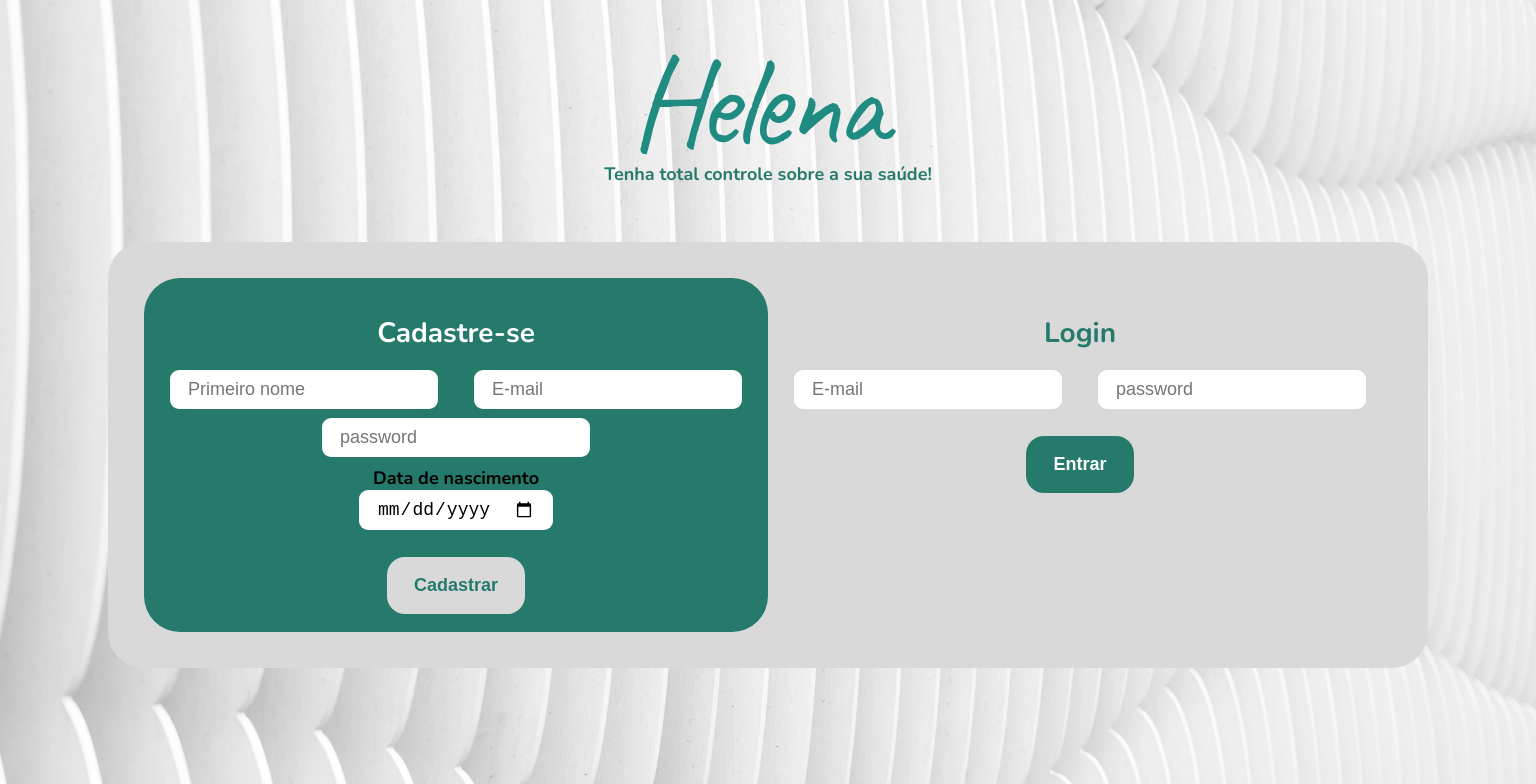
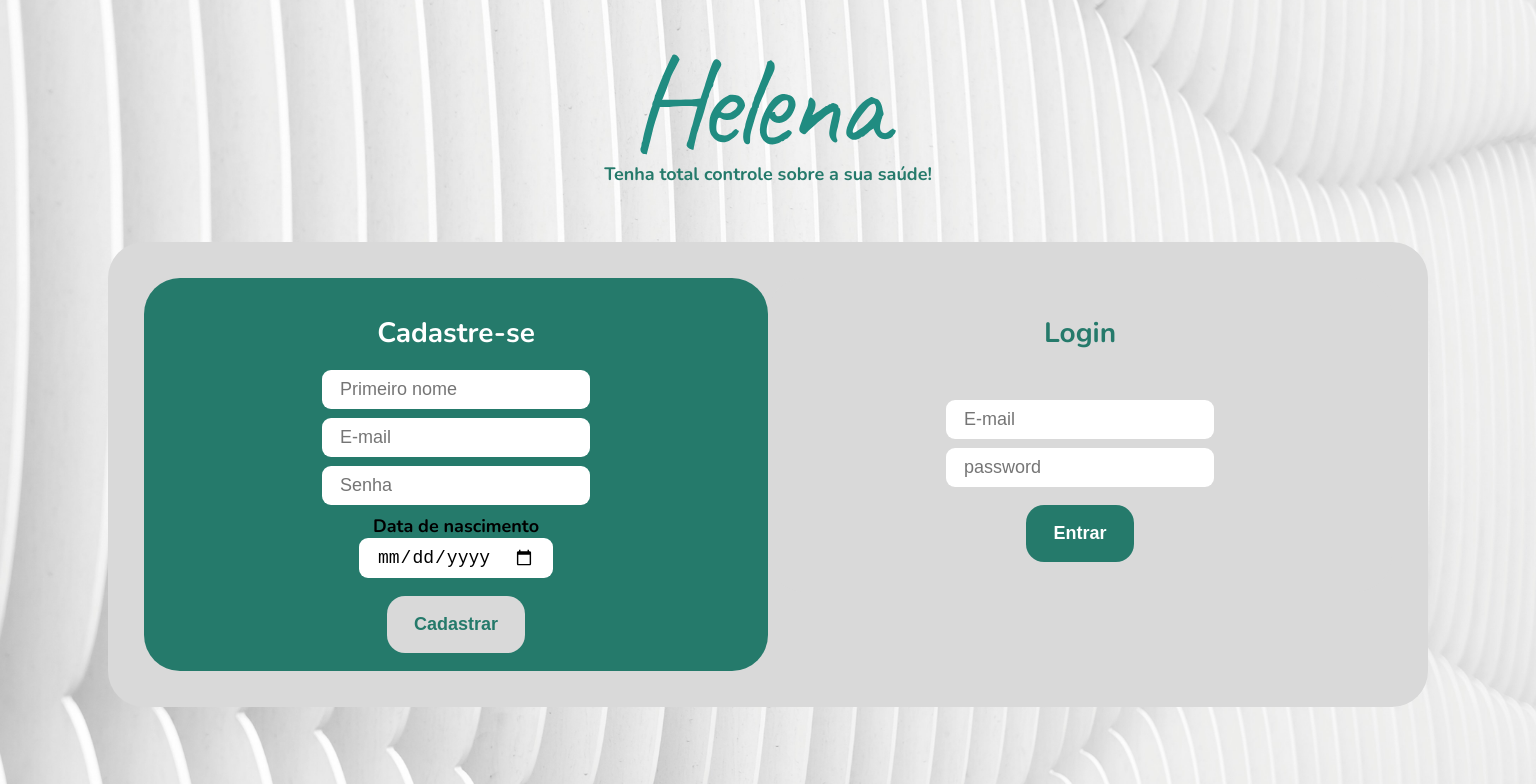
Before and after one commit to carolrochafloro/HelenaFrontend, an Angular app: page / in a window 1536 px wide. Shown: the top 784 px of the page. Built offline with nearby package versions, Linux system fonts and the light colour scheme.

Commit message:
Ajuste no responsivo da tela de login

```diff
--- a/src/app/pages/login/login.component.html
+++ b/src/app/pages/login/login.component.html
@@ -28,7 +28,7 @@
           type="password"
           name="password"
           id="passwordRegister"
-          placeholder="password"
+          placeholder="Senha"
           [(ngModel)]="registerData.password"
         />
         <div class="dateOfBirth">
--- a/src/app/pages/login/login.component.scss
+++ b/src/app/pages/login/login.component.scss
@@ -1,19 +1,4 @@
 :host {
-  input {
-    padding: 0.5rem 1rem;
-    font-size: 1rem;
-    margin-right: 1rem;
-    margin-left: 1rem;
-    margin-bottom: 0.5rem;
-    border: none;
-    background-color: var(--white);
-    border-radius: 0.5rem;
-  }
-  button {
-    justify-self: center;
-    margin-top: 1rem;
-  }
-
   .presentation {
     text-align: center;
     color: var(--primary-green);
@@ -29,6 +14,21 @@
     margin: 3rem 6rem;
     border-radius: 2rem;
     align-items: start;
+
+    input {
+      padding: 0.5rem 1rem;
+      font-size: 1rem;
+      margin-right: 1rem;
+      margin-left: 1rem;
+      margin-bottom: 0.5rem;
+      border: none;
+      background-color: var(--white);
+      border-radius: 0.5rem;
+    }
+    button {
+      justify-self: center;
+      margin-top: 1rem;
+    }
 
     .register {
       display: flex;
@@ -83,4 +83,32 @@
       }
     }
   }
+
+  @media (min-width: 1400px) {
+    .container {
+      display: grid;
+      grid-template-columns: 1fr 1fr;
+
+      .register,
+      .login {
+        display: grid;
+        justify-content: center;
+        input {
+          display: block;
+        }
+
+        .dateOfBirth {
+          justify-content: center;
+
+          label {
+            justify-self: center;
+          }
+
+          input {
+            justify-self: center;
+          }
+        }
+      }
+    }
+  }
 }
```
